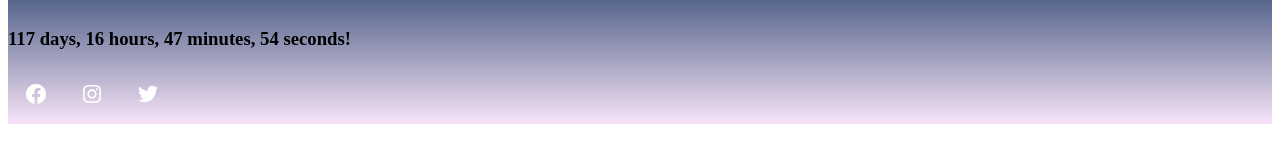
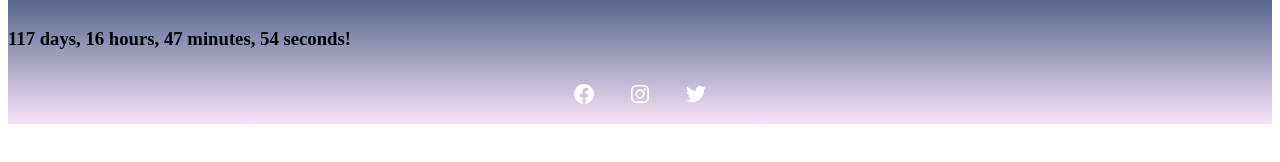
Before and after one commit to Bostonhacks/BostonHacks-2022, a React (Create React App) app: page / in a window 1280 px wide. Shown: the part 222-384 px from the top of the page. Built offline with nearby package versions, Linux system fonts and the light colour scheme; no server answers.

Commit message:
centered logos

```diff
--- a/src/components/common/Footer.css
+++ b/src/components/common/Footer.css
@@ -2,14 +2,16 @@
   list-style-type: none;
   margin: 0;
   padding: 0;
-  overflow: hidden;
   backdrop-filter: "blur(95px)";
   bottom: 0;
-  width: 100;
+  width: 100%;
+  text-align: center;
 }
 
 .footer li {
-  float: left;
+  display: inline-block;
+  margin-left: auto;
+  margin-right: auto;
 }
 
 .footer li a {
```
